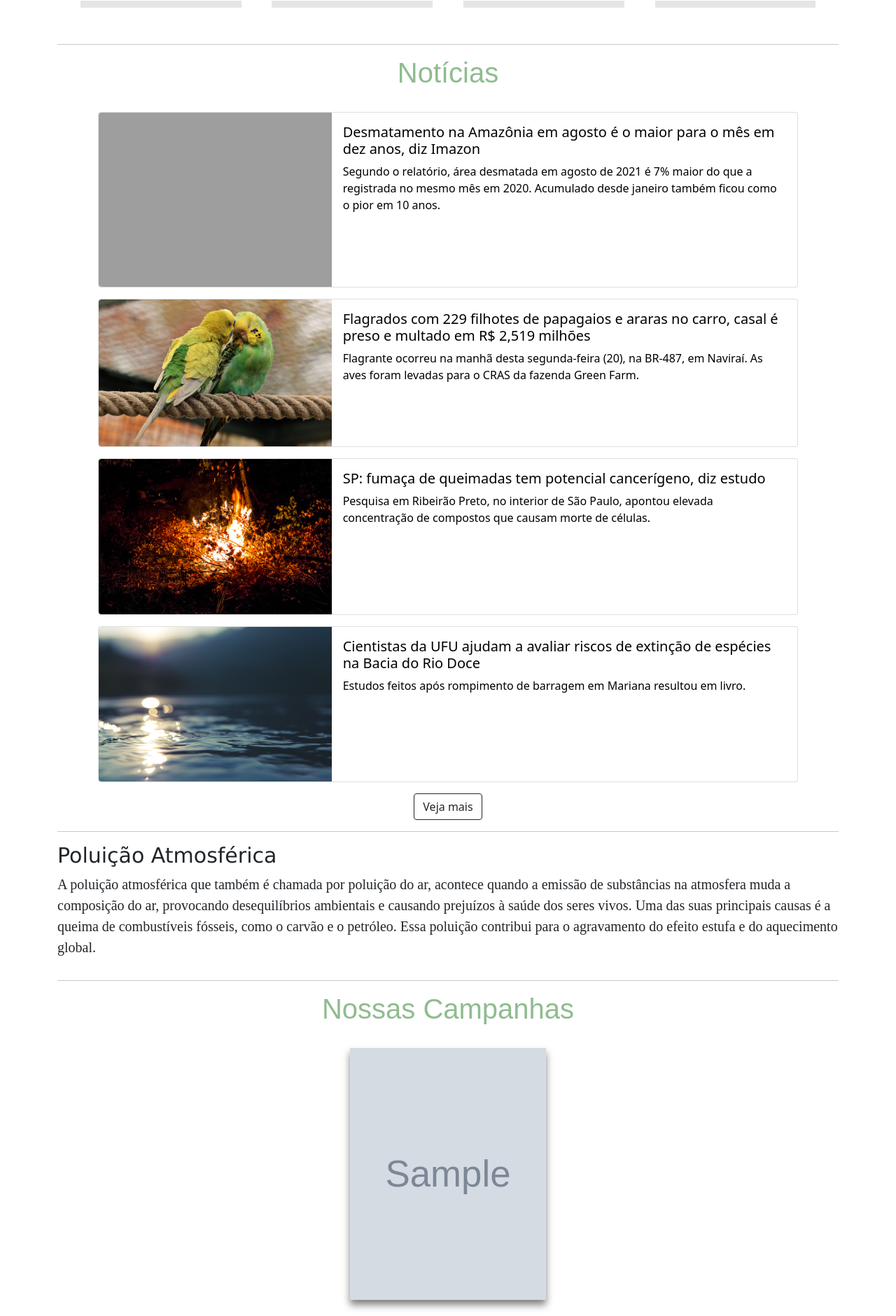
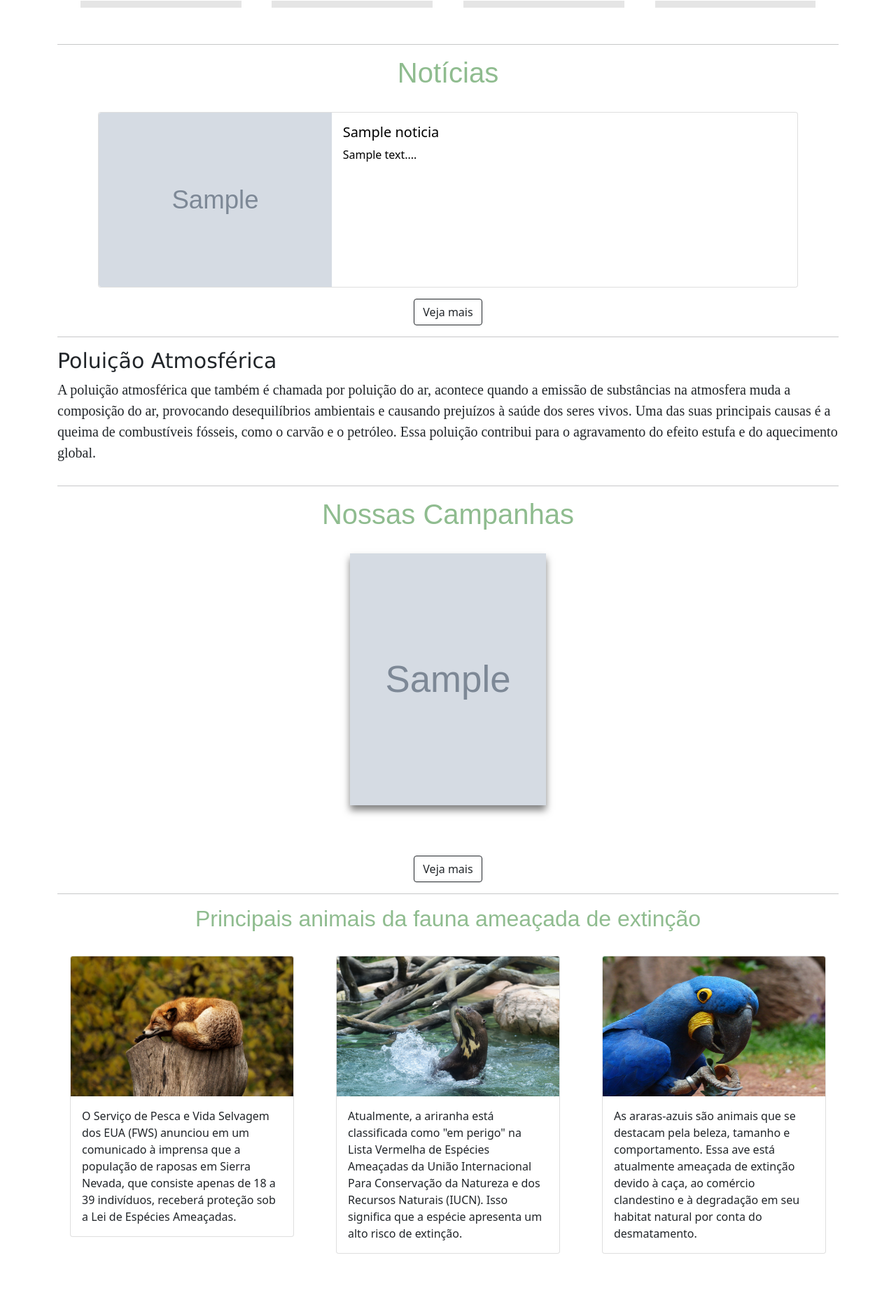
Before and after one commit to thzlet/EcoOng, a Flask app: template ecoong/templates/index.html in a window 1280 px wide. Shown: the part 1858-3739 px from the top of the page at 70% size. Run offline with Flask 2, Linux system fonts and the light colour scheme; the template is opened without the code that fills it: most values are stand-ins (such as "Sample title", 1, 10 or a date in 2020); grey boxes marked "Sample" are stand-in pictures; parts of the project's set-up code (start-up, migrations or seed data) failed here and were passed over; some libraries are stand-ins or nearby versions; grey boxes are pictures that could not be loaded.

Commit message:
detalhe de noticia funcionando

```diff
--- a/ecoong/blueprints/membros/templates_mem/membros/atualizar_dados.html
+++ b/ecoong/blueprints/membros/templates_mem/membros/atualizar_dados.html
@@ -30,8 +30,11 @@
               <div class="mb-3">
                 <label for="imagem" class="form-label">Foto de Perfil:</label>
                 <input type="file" class="form-control" name="nv_img">
-                <button type="submit" value="Atualizar" class="btn btn-outline-dark" class="btn btn-primary">Remover Foto</button>
               </div>
+              <div class="form-check">
+                <input class="form-check-input" type="checkbox" name="remover_foto" value="remover" id="flexCheckDefault">
+                <label class="form-check-label" for="flexCheckDefault">Remover Foto</label>
+              </div> <br>
               <div class="mb-3">
                 <label for="emaill" class="form-label">Emaill:</label>
                 <input type="email" class="form-control" name="nv_email" placeholder="Email" value="{{current_user.email}}">
--- a/ecoong/blueprints/noticias/templates_not/noticias/detalhe_noticia.html
+++ b/ecoong/blueprints/noticias/templates_not/noticias/detalhe_noticia.html
@@ -6,6 +6,10 @@
 
 {% block conteudo %}
 
-  Em breve essa pagina estará disponivel!!
+  <h3>{{noticia.titulo}}</h3> <br>
+  <img height="200" width="300" src="/noticias/imagem/{{noticia.img_not}}"> <br>
+  <p>{{noticia.descricao}}</p>
+  Autor: {{noticia.autor}} <br>
+  Data: {{noticia.data}}
 
 {% endblock %}
--- a/ecoong/templates/index.html
+++ b/ecoong/templates/index.html
@@ -94,64 +94,21 @@
       <div class="col">
         <div class="notcam">
           <h1>Notícias</h1><br></div>
+        {% for noticia in noticias[:3] %}
         <div class="card mb-3" style="max-width: 1000px;">
           <div class="row g-0">
             <div class="col-md-4">
-              <a href="{{url_for('noticias.detalhe_not_page')}}"><img src="/static/imgs/img_home_noticias_1.jpg" class="img-fluid rounded-start" alt="..."></a>
+              <a href="{{url_for('noticias.detalhe_not_page', id=noticia.id)}}"><img src="/noticias/imagem/{{noticia.img_not}}" class="img-fluid rounded-start" alt="..."></a>
             </div>
             <div class="col-md-8">
               <div class="card-body">
-                <a style="text-decoration:none;color:black;" href="{{url_for('noticias.detalhe_not_page')}}"><h5 align="left" class="card-title">Desmatamento na Amazônia em agosto é o maior para o mês em dez anos, diz Imazon</h5>
-                <a style="text-decoration:none;color:black;" href="{{url_for('noticias.detalhe_not_page')}}"><p align="left" class="card-text">Segundo o relatório, área desmatada em agosto de 2021 é 7% maior do que a registrada no mesmo mês em 2020. Acumulado desde janeiro também ficou como o pior em 10 anos.</p>
+                <a style="text-decoration:none;color:black;" href="{{url_for('noticias.detalhe_not_page', id=noticia.id)}}"><h5 align="left" class="card-title">{{noticia.titulo}}</h5>
+                <a style="text-decoration:none;color:black;" href="{{url_for('noticias.detalhe_not_page', id=noticia.id)}}"><p align="left" class="card-text">{{noticia.descricao[:110] + "..."}}</p>
               </div>
             </div>
           </div>
         </div>
-        <div class="col">
-          <div class="card mb-3" style="max-width: 1000px;">
-            <div class="row g-0">
-              <div class="col-md-4">
-                <a href="{{url_for('noticias.detalhe_not_page')}}"><img src="/static/imgs/img_home_noticias_2.jpg" class="img-fluid rounded-start" alt="..."></a>
-              </div>
-              <div class="col-md-8">
-                <div class="card-body">
-                  <a style="text-decoration:none;color:black;" href="{{url_for('noticias.detalhe_not_page')}}"><h5 align="left" class="card-title">Flagrados com 229 filhotes de papagaios e araras no carro, casal é preso e multado em R$ 2,519 milhões</h5>
-                  <a style="text-decoration:none;color:black;" href="{{url_for('noticias.detalhe_not_page')}}"><p align="left" class="card-text">Flagrante ocorreu na manhã desta segunda-feira (20), na BR-487, em Naviraí. As aves foram levadas para o CRAS da fazenda Green Farm.</p>
-                </div>
-              </div>
-            </div>
-          </div>
-        </div>
-        <div class="col">
-          <div class="card mb-3" style="max-width: 1000px;">
-            <div class="row g-0">
-              <div class="col-md-4">
-                <a href="{{url_for('noticias.detalhe_not_page')}}"><img src="/static/imgs/img_home_noticias_3.jpg" class="img-fluid rounded-start" alt="..."></a>
-              </div>
-              <div class="col-md-8">
-                <div class="card-body">
-                  <a style="text-decoration:none;color:black;" href="{{url_for('noticias.detalhe_not_page')}}"><h5 align="left" class="card-title">SP: fumaça de queimadas tem potencial cancerígeno, diz estudo</h5>
-                  <a style="text-decoration:none;color:black;" href="{{url_for('noticias.detalhe_not_page')}}"><p align="left" class="card-text">Pesquisa em Ribeirão Preto, no interior de São Paulo, apontou elevada concentração de compostos que causam morte de células.</p>
-                </div>
-              </div>
-            </div>
-          </div>
-        </div>
-        <div class="col">
-          <div class="card mb-3" style="max-width: 1000px;">
-            <div class="row g-0">
-              <div class="col-md-4">
-                <a href="{{url_for('noticias.detalhe_not_page')}}"><img src="/static/imgs/img_home_noticias_4.jpg" class="img-fluid rounded-start" alt="..."></a>
-              </div>
-              <div class="col-md-8">
-                <div class="card-body">
-                  <a style="text-decoration:none;color:black;" href="{{url_for('noticias.detalhe_not_page')}}"><h5 align="left" class="card-title">Cientistas da UFU ajudam a avaliar riscos de extinção de espécies na Bacia do Rio Doce</h5>
-                  <a style="text-decoration:none;color:black;" href="{{url_for('noticias.detalhe_not_page')}}"><p align="left" class="card-text">Estudos feitos após rompimento de barragem em Mariana resultou em livro.</p><br>
-                </div>
-              </div>
-            </div>
-          </div>
-        </div>
+        {% endfor %}
       </div>
     </div>
     <a type="button" class="btn btn-outline-dark" class="btn btn-primary" href="{{url_for('noticias.noticias_page')}}" role="button">Veja mais</a>
--- a/ecoong/views.py
+++ b/ecoong/views.py
@@ -1,7 +1,9 @@
 from flask import render_template
 #from .models import Membro
 from ecoong.blueprints.campanhas.entidades import Campanha
+from ecoong.blueprints.noticias.entidades import Noticia
 
 def root():
     camp = Campanha.query.all()
-    return render_template('index.html', campanhas = camp)
+    notc = Noticia.query.all()
+    return render_template('index.html', campanhas = camp, noticias = notc)
```
Also changed, not shown: ecoong/blueprints/membros/membros.py (+23 -0 lines), ecoong/blueprints/noticias/noticias.py (+5 -4 lines), ecoong/blueprints/noticias/templates_not/noticias/noticia.html (+46 -65 lines).
